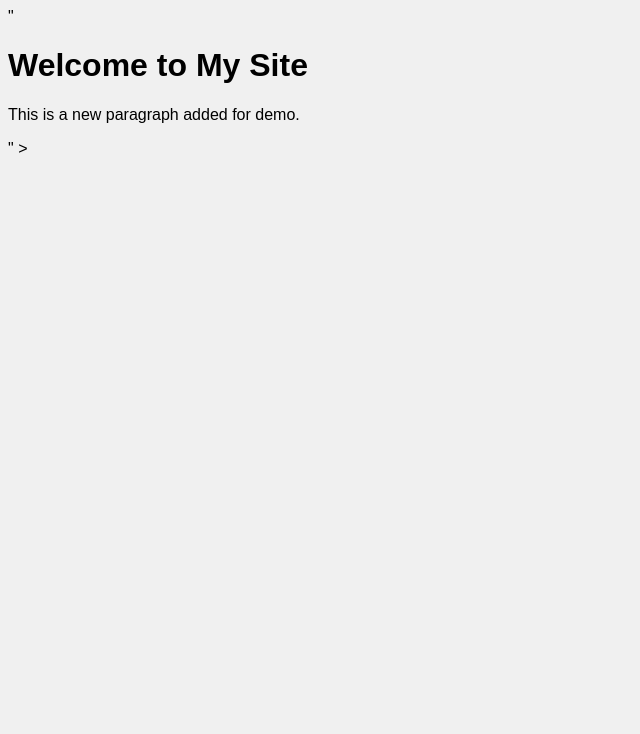
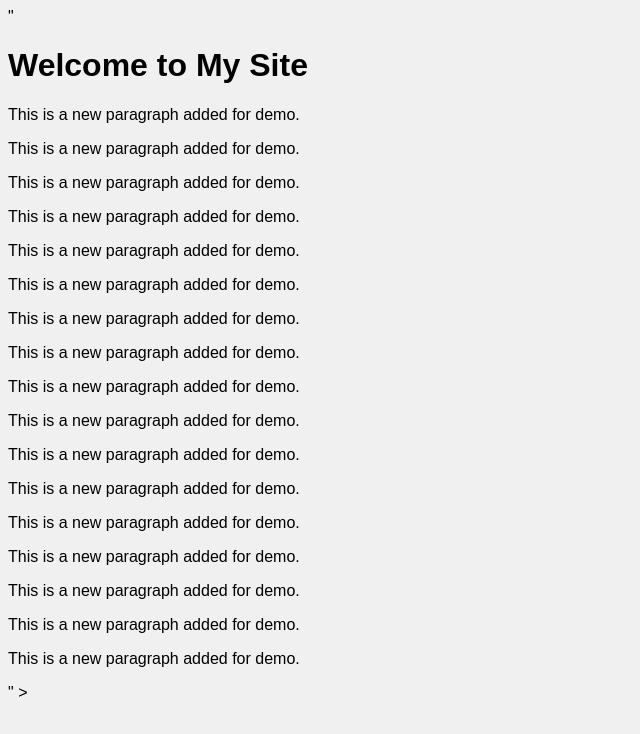
Before and after one commit to CS-017/Mydemoproject, a plain HTML site: page index.html in a window 1280 px wide. Shown: the whole page, without its empty margins (0-640 px from the left). Drawn offline with Linux system fonts and the light colour scheme.

Commit message:
commited

```diff
--- a/index.html
+++ b/index.html
@@ -7,6 +7,23 @@
 <body>
   <h1>Welcome to My Site</h1>
   <p>This is a new paragraph added for demo.</p>
+  <p>This is a new paragraph added for demo.</p>
+  <p>This is a new paragraph added for demo.</p>
+  <p>This is a new paragraph added for demo.</p>
+  <p>This is a new paragraph added for demo.</p>
+  <p>This is a new paragraph added for demo.</p>
+  <p>This is a new paragraph added for demo.</p>
+  <p>This is a new paragraph added for demo.</p>
+  <p>This is a new paragraph added for demo.</p>
+  <p>This is a new paragraph added for demo.</p>
+  <p>This is a new paragraph added for demo.</p>
+  <p>This is a new paragraph added for demo.</p>
+  <p>This is a new paragraph added for demo.</p>
+  <p>This is a new paragraph added for demo.</p>
+  <p>This is a new paragraph added for demo.</p>
+  <p>This is a new paragraph added for demo.</p>
+  <p>This is a new paragraph added for demo.</p>
+
 
 </body>
 </html>" >
```
